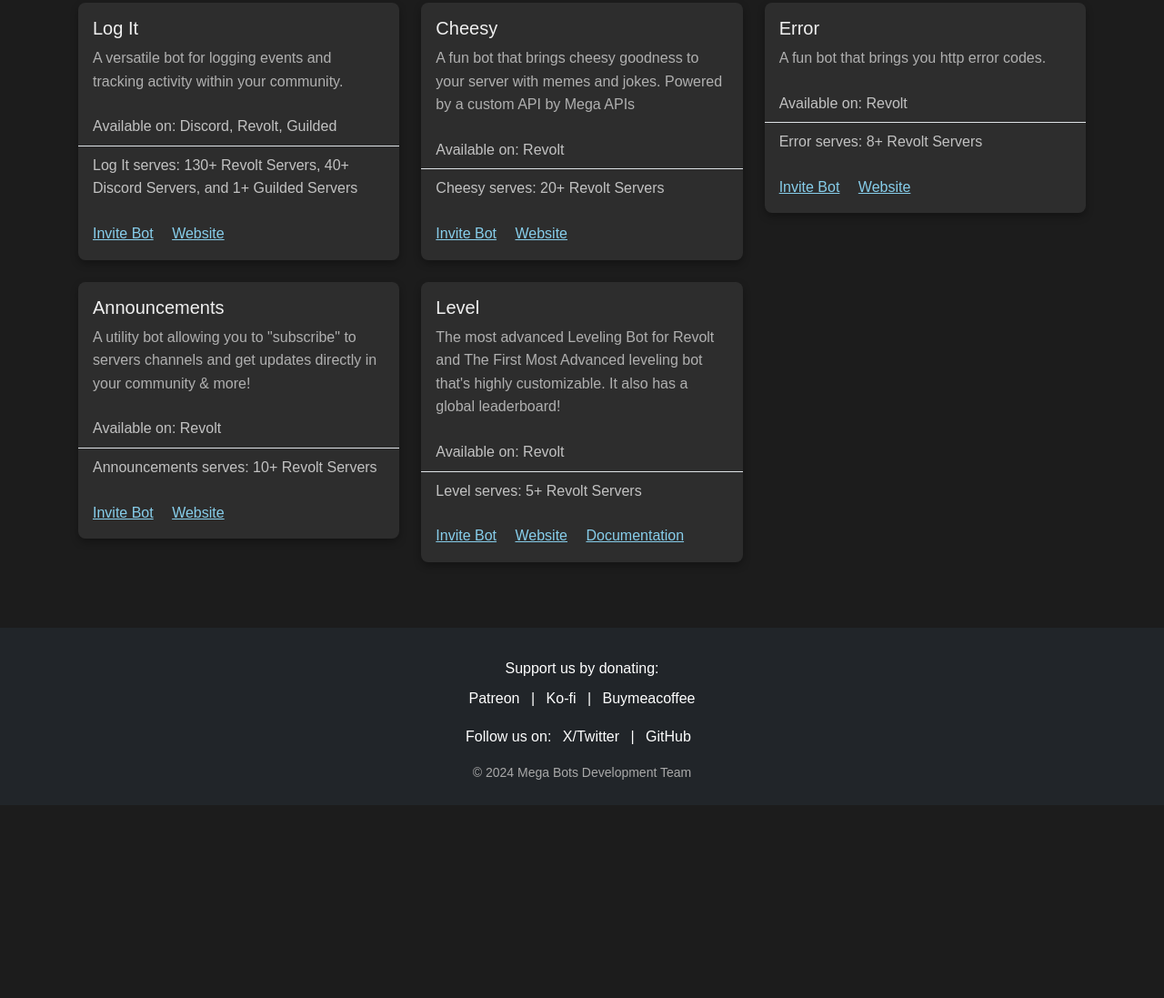
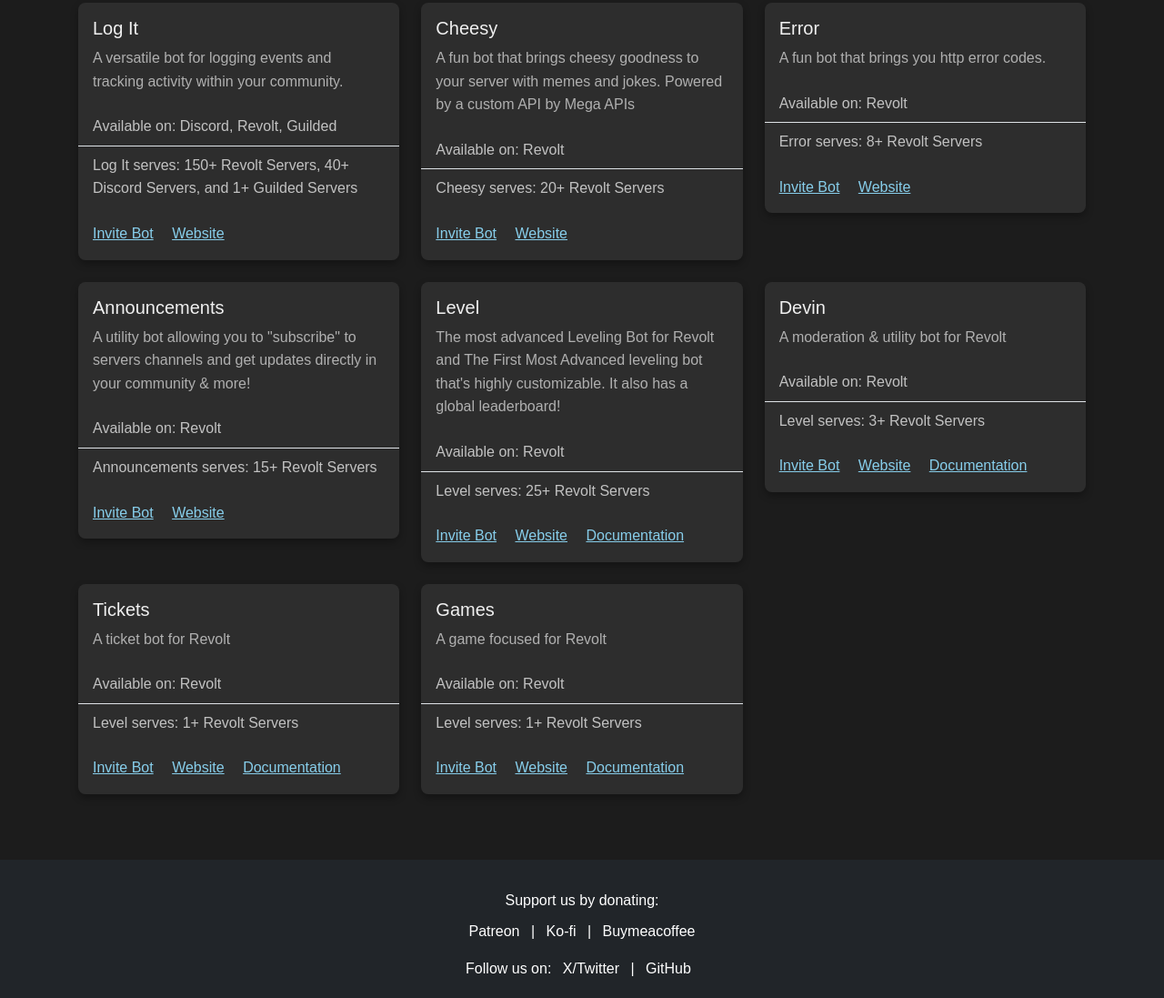
Before and after one commit to mu-mega-bots/mu-mega-bots.github.io, a plain HTML site: page index.html in a window 1280 px wide. Shown: the part 203-1300 px from the top of the page at 91% size. Before the commit the page ends 1088 px from the top, so only its background shows below. Drawn offline with nearby package versions, Linux system fonts and the light colour scheme.

Commit message:
Update index.html

```diff
--- a/index.html
+++ b/index.html
@@ -33,7 +33,7 @@
           </div>
           <ul class="list-group list-group-flush">
             <li class="list-group-item">Available on: Discord, Revolt, Guilded</li>
-            <li class="list-group-item">Log It serves: 130+ Revolt Servers, 40+ Discord Servers, and 1+ Guilded Servers</li>
+            <li class="list-group-item">Log It serves: 150+ Revolt Servers, 40+ Discord Servers, and 1+ Guilded Servers</li>
           </ul>
           <div class="card-body">
             <a href="https://mu-mega-bots.github.io/log-it/invite.html" class="card-link">Invite Bot</a>
@@ -87,7 +87,7 @@
           </div>
           <ul class="list-group list-group-flush">
             <li class="list-group-item">Available on: Revolt</li>
-            <li class="list-group-item">Announcements serves: 10+ Revolt Servers</li>
+            <li class="list-group-item">Announcements serves: 15+ Revolt Servers</li>
           </ul>
           <div class="card-body">
             <a href="https://app.revolt.chat/bot/01JCA0PX86C21CPM0KSWQXZ8CX" class="card-link">Invite Bot</a>
@@ -106,12 +106,72 @@
           </div>
           <ul class="list-group list-group-flush">
             <li class="list-group-item">Available on: Revolt</li>
-            <li class="list-group-item">Level serves: 5+ Revolt Servers</li>
+            <li class="list-group-item">Level serves: 25+ Revolt Servers</li>
           </ul>
           <div class="card-body">
             <a href="https://app.revolt.chat/bot/01JD5XY5Q11YEDZH68P3JFQK8H" class="card-link">Invite Bot</a>
             <a href="https://mu-mega-bots.github.io/level/" class="card-link">Website</a>
             <a href="https://mega-bots.gitbook.io/mega-bots-docs/level/level" class="card-link">Documentation</a>
+          </div>
+        </div>
+      </div>
+
+
+      <!-- Bot Card 6 -->
+      <div class="col-md-4">
+        <div class="card mb-4">
+          <div class="card-body">
+            <h5 class="card-title">Devin</h5>
+            <p class="card-text">A moderation & utility bot for Revolt</p>
+          </div>
+          <ul class="list-group list-group-flush">
+            <li class="list-group-item">Available on: Revolt</li>
+            <li class="list-group-item">Level serves: 3+ Revolt Servers</li>
+          </ul>
+          <div class="card-body">
+            <a href="https://app.revolt.chat/bot/01H2XJGJZHATJVM7VGAWJHC79F" class="card-link">Invite Bot</a>
+            <a href="https://mu-mega-bots.github.io/devin/" class="card-link">Website</a>
+            <a href="https://mega-bots.gitbook.io/mega-bots-docs/devin/devin" class="card-link">Documentation</a>
+          </div>
+        </div>
+      </div>
+
+
+      <!-- Bot Card 7 -->
+      <div class="col-md-4">
+        <div class="card mb-4">
+          <div class="card-body">
+            <h5 class="card-title">Tickets</h5>
+            <p class="card-text">A ticket bot for Revolt</p>
+          </div>
+          <ul class="list-group list-group-flush">
+            <li class="list-group-item">Available on: Revolt</li>
+            <li class="list-group-item">Level serves: 1+ Revolt Servers</li>
+          </ul>
+          <div class="card-body">
+            <a href="https://app.revolt.chat/bot/01J5D4FQ0TX2RTJHCEXYXZ7S71" class="card-link">Invite Bot</a>
+            <a href="https://mu-mega-bots.github.io/tickets/" class="card-link">Website</a>
+            <a href="https://mega-bots.gitbook.io/mega-bots-docs/tickets/tickets" class="card-link">Documentation</a>
+          </div>
+        </div>
+      </div>
+
+
+      <!-- Bot Card 7 -->
+      <div class="col-md-4">
+        <div class="card mb-4">
+          <div class="card-body">
+            <h5 class="card-title">Games</h5>
+            <p class="card-text">A game focused for Revolt</p>
+          </div>
+          <ul class="list-group list-group-flush">
+            <li class="list-group-item">Available on: Revolt</li>
+            <li class="list-group-item">Level serves: 1+ Revolt Servers</li>
+          </ul>
+          <div class="card-body">
+            <a href="https://app.revolt.chat/bot/01JD5NMNWSMWQTE8TGD4FPXRDY" class="card-link">Invite Bot</a>
+            <a href="https://mu-mega-bots.github.io/games/" class="card-link">Website</a>
+            <a href="https://mega-bots.gitbook.io/mega-bots-docs/games/games" class="card-link">Documentation</a>
           </div>
         </div>
       </div>
```
